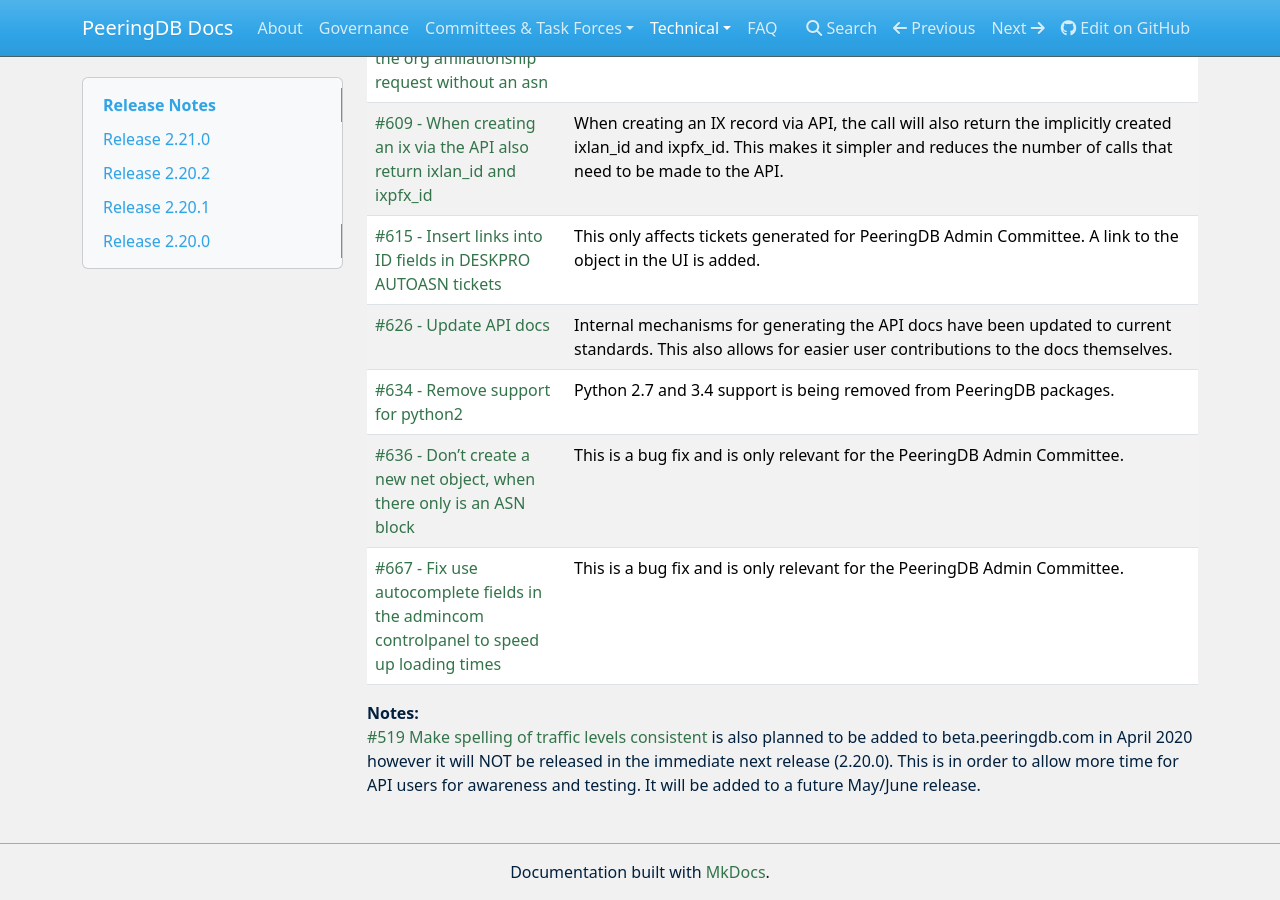
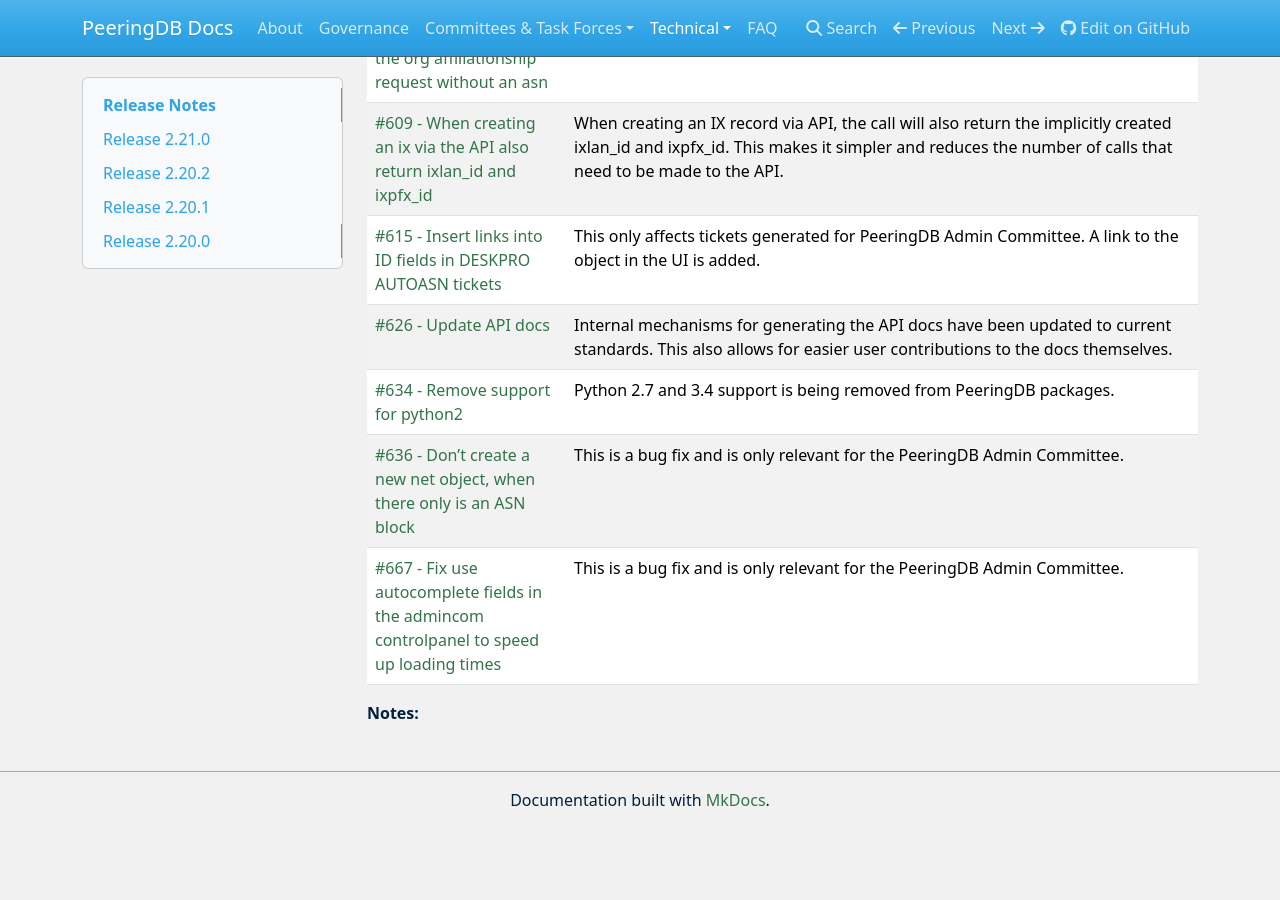
Before and after one commit to peeringdb/docs, an MkDocs documentation site: the page built from docs/release_notes/index.md, in a window 1280 px wide and 900 px high, scrolled down 4169 px. Built offline with MkDocs 1.6.1, drawn with Linux system fonts in a browser that asks for light colours; nearby versions of some CDN libraries; after the commit the page ends 4997 px from its top, so only the background shows below that.

Commit message:
Update index.md
Remove note to traffic levels

```diff
--- a/docs/release_notes/index.md
+++ b/docs/release_notes/index.md
@@ -78,4 +78,3 @@
 | [#667 - Fix use autocomplete fields in the admincom controlpanel to speed up loading times](https://github.com/peeringdb/peeringdb/issues/667) | This is a bug fix and is only relevant for the PeeringDB Admin Committee. |
 
 **Notes:**
-[#519 Make spelling of traffic levels consistent](https://github.com/peeringdb/peeringdb/issues/519) is also planned to be added to beta.peeringdb.com in April 2020 however it will NOT be released in the immediate next release (2.20.0). This is in order to allow more time for API users for awareness and testing. It will be added to a future May/June release.
```
